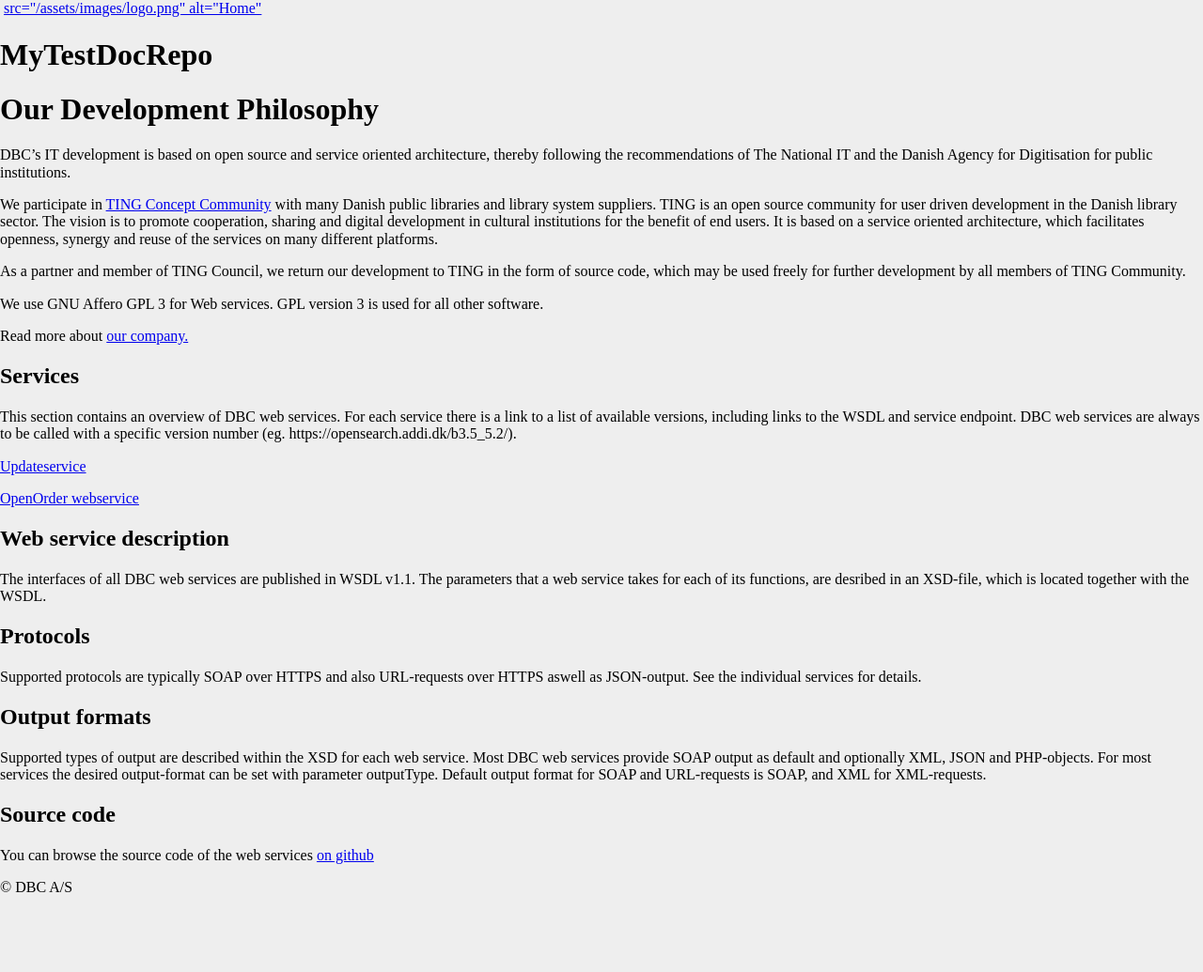
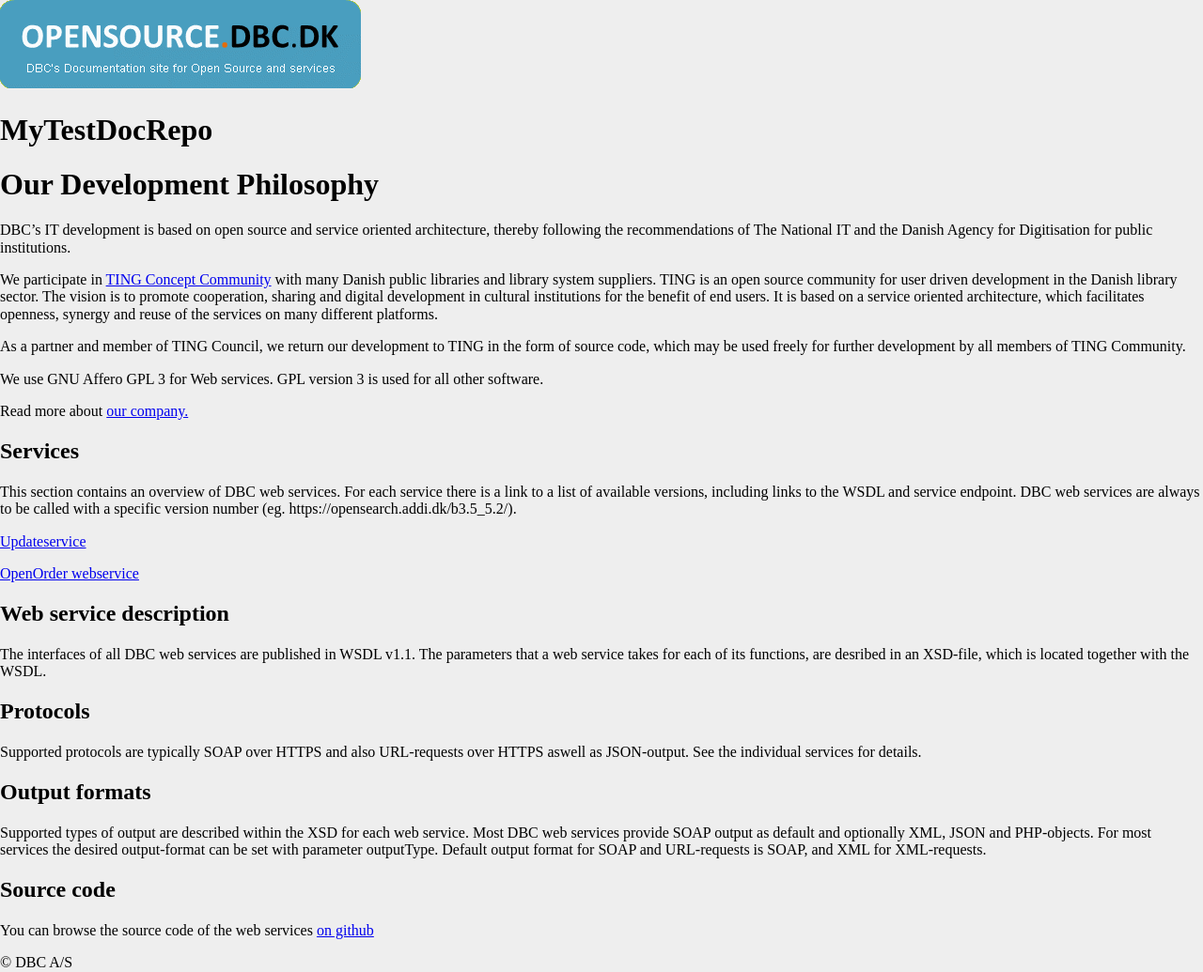
Before and after one commit to mran-dbc/MyTestDocRepo, a Jekyll site: the page built from docs/index.md, in a window 1280 px wide. Shown: the whole page at 94% size. Built offline with Jekyll 4.4.1, drawn with Linux system fonts in a browser that asks for light colours; nearby versions of some CDN libraries; our own code applies the rules of GitHub Pages for plain Markdown files; before the commit the page ends 955 px from its top, so only the background shows below that.

Commit message:
Changed: ons 25 mar 15:19:26 CET 2020

```diff
--- a/docs/_layouts/default.html
+++ b/docs/_layouts/default.html
@@ -9,9 +9,8 @@
   </head>
   <body>
     <nav>
-        <img >
-        <a href="{{ site.baseurl }}/">
-        src="/assets/images/logo.png" alt="Home"
+        <a href="{{ site.baseurl }}">
+            <img border="0" src="/assets/images/logo.png" alt="Home">
         </a>
     </nav>
     <h1>{{ site.title }}</h1>
```
